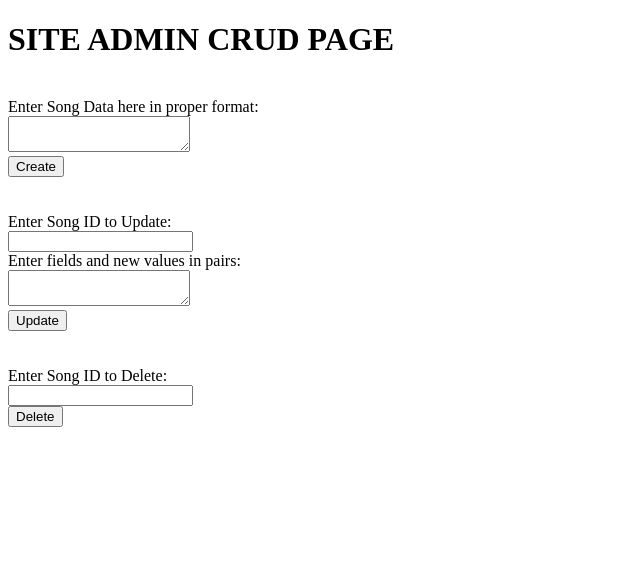
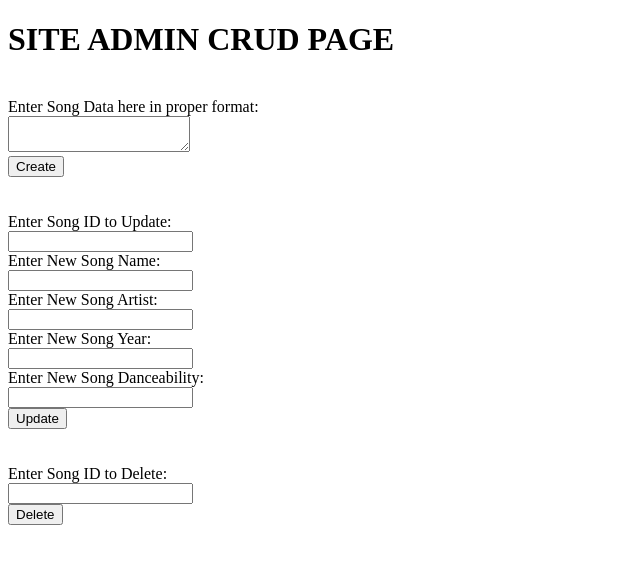
Before and after one commit to ganesh-0806/SongSearch, a Flask app: template server/templates/home.html in a window 1280 px wide. Shown: the top 564 px of the page, without its empty margins (0-640 px from the left). Run offline with Flask 3, Linux system fonts and the light colour scheme; the template is opened without the code that fills it, so the values that code supplies are empty.

Commit message:
fixed update typecasting issue

```diff
--- a/server/templates/home.html
+++ b/server/templates/home.html
@@ -26,9 +26,21 @@
                 </br>
                 <input type="text" id="update-song-id" name="update-id-value">
                 </br>
-                <label for="update-text-area">Enter fields and new values in pairs:</label>
+                <label for="update-song-name">Enter New Song Name:</label>
                 </br>
-                <textarea id="update-text-area" name="update-text-value"></textarea>
+                <input type="text" id="update-song-name" name="update-song-name-value">
+                </br>
+                <label for="update-song-artist">Enter New Song Artist:</label>
+                </br>
+                <input type="text" id="update-song-artist" name="update-song-artist-value">
+                </br>
+                 <label for="update-song-year">Enter New Song Year:</label>
+                </br>
+                <input type="text" id="update-song-year" name="update-song-year-value">
+                </br>
+                <label for="update-song-dance">Enter New Song Danceability:</label>
+                </br>
+                <input type="text" id="update-song-dance" name="update-song-dance-value">
                 </br>
                 <button type="submit" id="update-button">Update</button>
             </form>
```
Also changed, not shown: server/views.py (+15 -12 lines).
